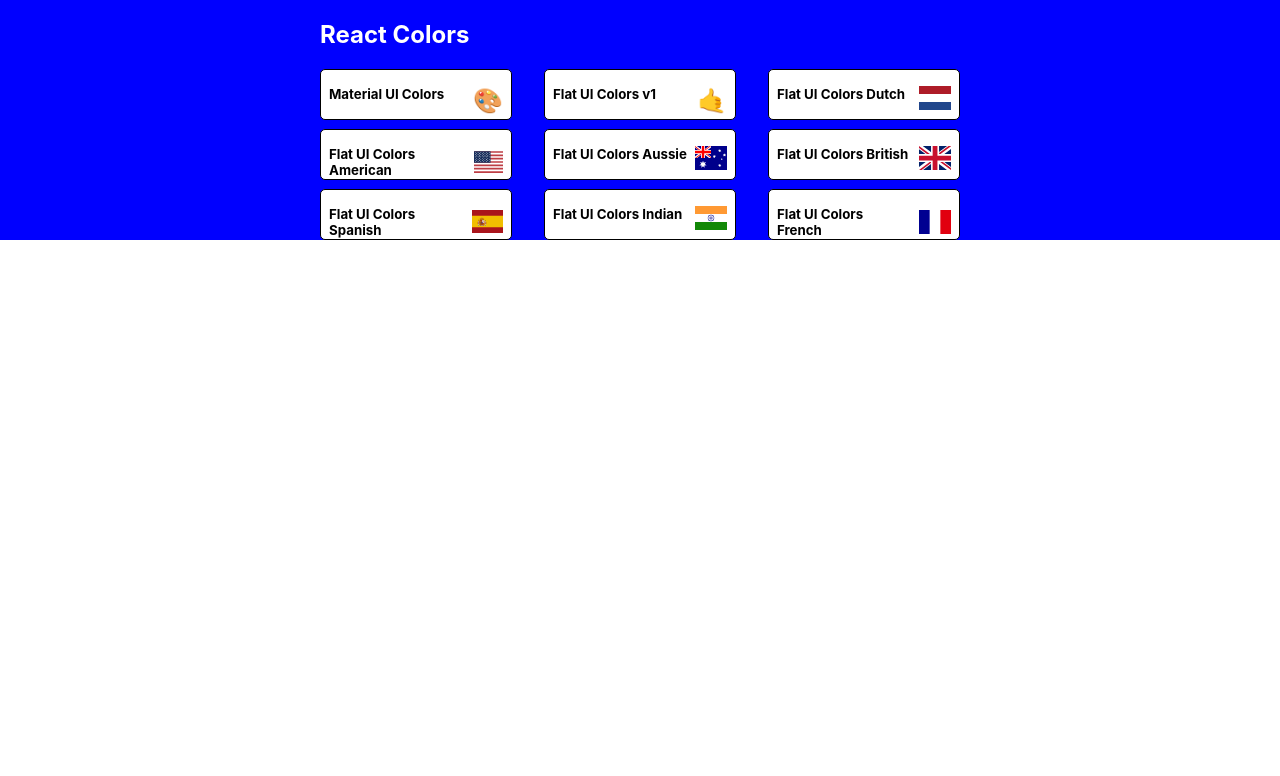
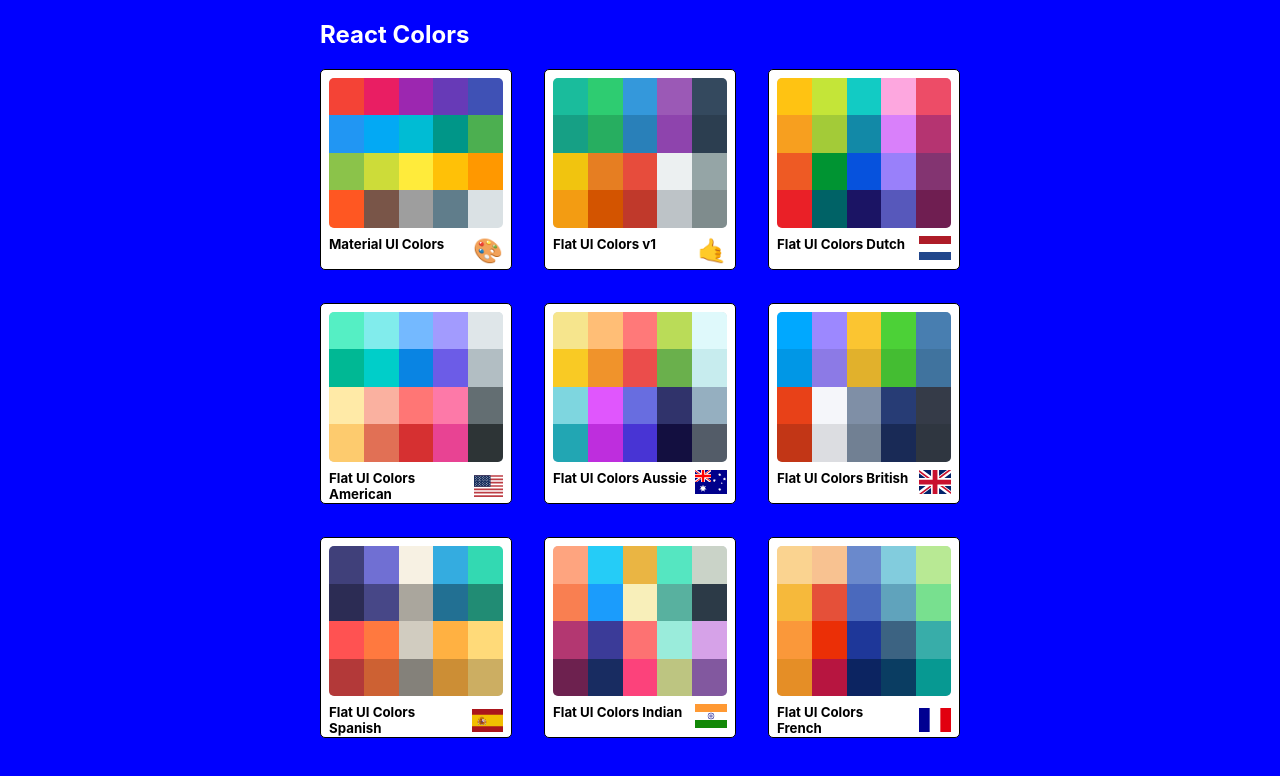
Before and after one commit to GuillaumeAuger85/React-color-palette-generator, a React (Create React App) app: page / in a window 1280 px wide. Shown: the top 776 px of the page. Built offline with nearby package versions, Linux system fonts and the light colour scheme.

Commit message:
finish styling miniPalette

```diff
--- a/src/MiniPalette.js
+++ b/src/MiniPalette.js
@@ -1,10 +1,11 @@
 import React from 'react';
 import { withStyles } from '@material-ui/styles';
+import { color } from '@mui/system';
 
 const styles = {
     root: {
         backgroundColor: 'white',
-        border:'1px black solid',
+        border: '1px black solid',
         borderRadius: '5px',
         padding: '0.5rem',
         position: 'relative',
@@ -14,36 +15,57 @@ const styles = {
         }
     },
     colors: {
-   backgroundColor:'grey',
-
+        backgroundColor: '#dae1e4',
+        height: '150px',
+        width: '100%',
+        borderRadius: '5px',
+        overflow: 'hidden'
     },
     title: {
-        display:'flex',
+        display: 'flex',
         justifyContent: 'space-between',
-        alignitems:'center',
-        margin:'0',
-        color:'black',
+        alignitems: 'center',
+        margin: '0',
+        padding: '1rem 0',
+        color: 'black',
         paddingTop: '0.5rem',
-        fontsize:'1rem',
-        postion:'relative'
+        fontsize: '1rem',
+        postion: 'relative'
     },
     emoji: {
-        marginLeft:'0.5rem',
-        fontSize:'1.5rem'
+        marginLeft: '0.5rem',
+        fontSize: '1.5rem'
+    },
+    miniColor: {
+        height: '25%',
+        width: '20%',
+        display: 'inline-block',
+        margin: '0 auto',
+        postion: 'relative',
+        marginBottom: '-4px'
     }
 }
 
 
 
 function MiniPalette(props) {
-    const { classes, paletteName, emoji } = props;
+    const { classes, paletteName, emoji, colors } = props;
+    const miniColorBoxes = colors.map(c =>
+        <div
+            className={classes.miniColor}
+            style={{ backgroundColor: c.color }}
+            key={c.name}
+        />)
+    console.log(miniColorBoxes)
     function containsAnyLetters(str) {
         return /[a-zA-Z]/.test(str);
-      }
-      const span = containsAnyLetters(emoji) ? <span className={`fi fi-${emoji.toLowerCase()} ${classes.emoji}`}></span> :<span className={classes.emoji}>{emoji}</span>;
+    }
+    const span = containsAnyLetters(emoji) ? <span className={`fi fi-${emoji.toLowerCase()} ${classes.emoji}`}></span> : <span className={classes.emoji}>{emoji}</span>;
     return (
         <div className={classes.root}>
-            <div className={classes.color}></div>
+            <div className={classes.colors}>
+                {miniColorBoxes}
+            </div>
             <h5 className={classes.title}>{paletteName}{span}</h5>
         </div>
     )
--- a/src/PaletteList.js
+++ b/src/PaletteList.js
@@ -8,7 +8,7 @@ import { sizing } from '@mui/system';
 const styles = {
   root: {
     backgroundColor: 'blue',
-    height: '100%',
+    height: '100vh',
     display: 'flex',
     alignItems: 'flex-start',
     justifyContent: 'center'
```
